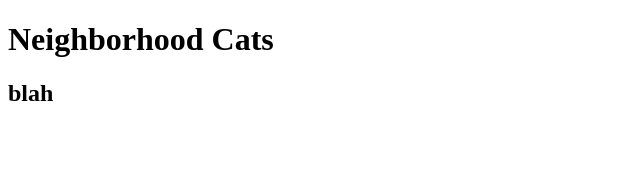
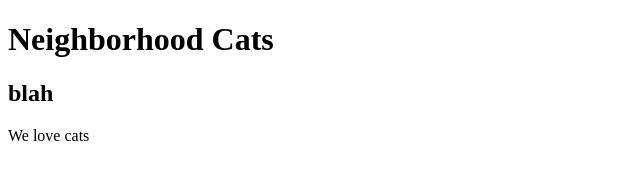
Before and after one commit to pensivepixel/Neighborhood-Cats, a plain HTML site: page index.html in a window 1280 px wide. Shown: the full height of the page, 0-640 px from the left. Drawn offline with Linux system fonts and the light colour scheme.

Commit message:
made a simple change to test push

```diff
--- a/index.html
+++ b/index.html
@@ -7,6 +7,7 @@
 <body>
   <h1>Neighborhood Cats</h1>
   <h2> blah </h2>
+  <p> We love cats </p>
 </body>
 
 </html>
```
